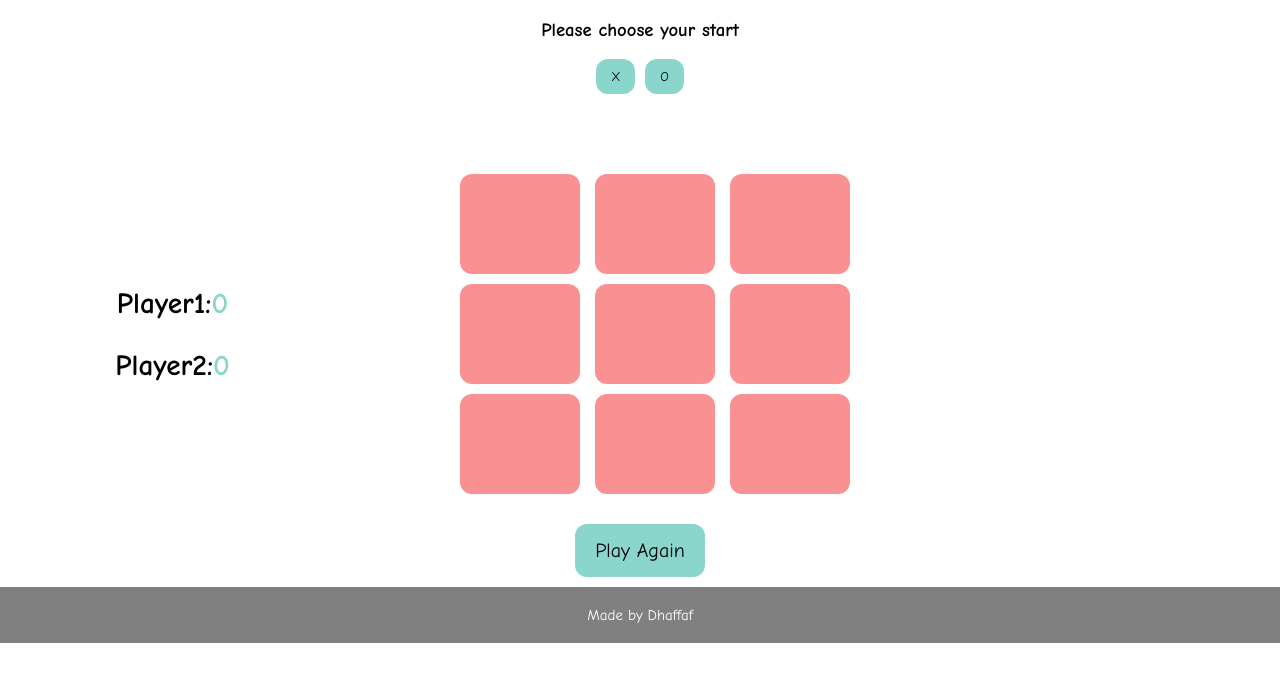
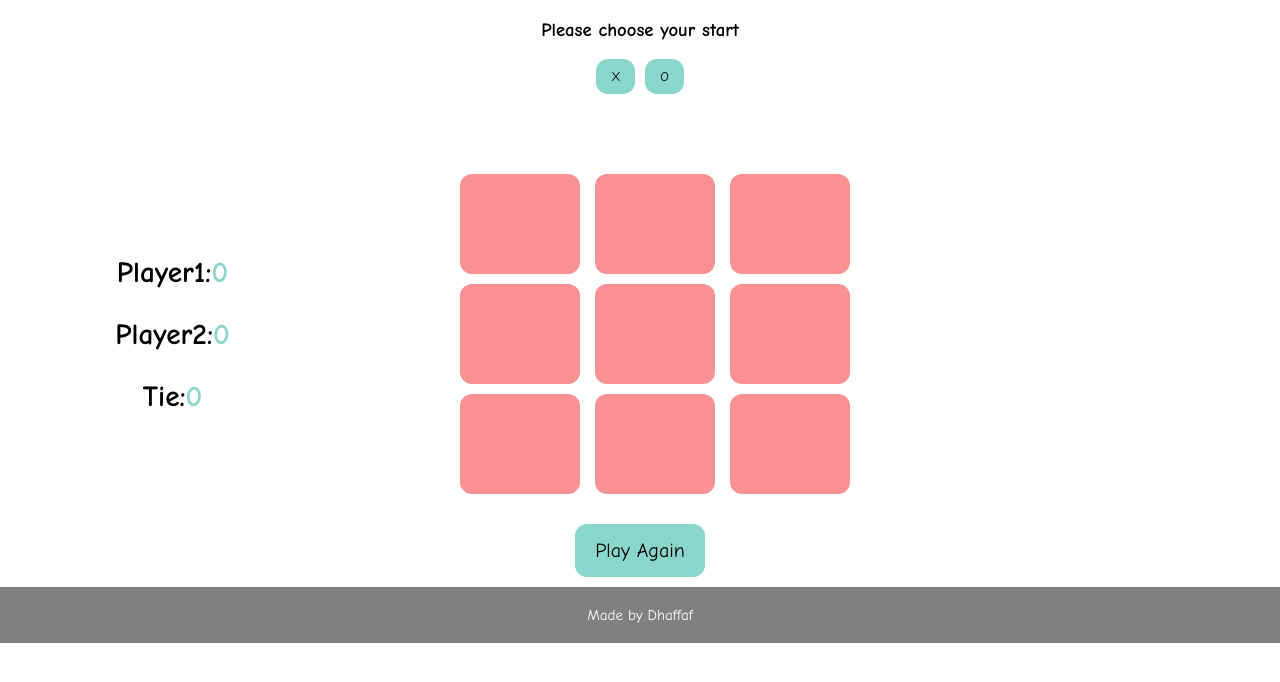
Before and after one commit to Defaf/tic_tac_toe_project_01, a plain HTML site: page index.html in a window 1280 px wide. Drawn offline with nearby package versions, Linux system fonts and the light colour scheme.

Commit message:
add tie score text

```diff
--- a/index.html
+++ b/index.html
@@ -28,6 +28,7 @@
         <aside class="score">
             <h3 class="sPlayer1">Player1: <span class="scorep1">0</span></h3>
             <h3 class="sPlayer2">Player2: <span class="scorep2">0</span></h3>
+            <h3 class="sTie">Tie: <span class="scoreTie">0</span></h3>
         </aside>
 
         <aside class="board">
```
